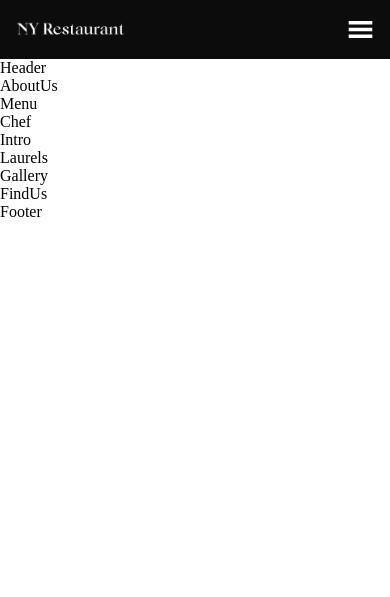
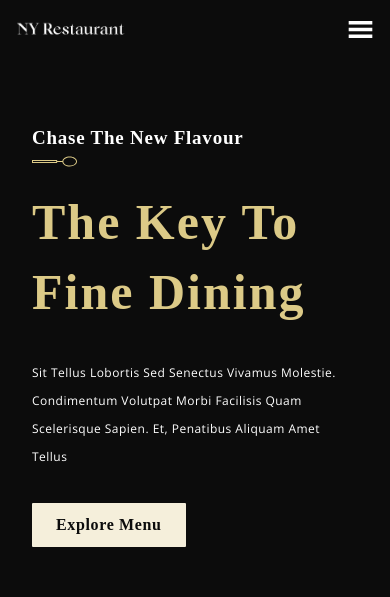
Before and after one commit to y8nesterenko/restaurant, a React (Create React App) app: page / in a window 390 px wide. Shown: the top 597 px of the page. Built offline with nearby package versions, Linux system fonts and the light colour scheme; the HTML template or start-up script is replaced by a standard one; a web font is replaced by a local one.

Commit message:
03 Header done

```diff
--- a/src/components/Header/Header.jsx
+++ b/src/components/Header/Header.jsx
@@ -1,8 +1,29 @@
 import React from 'react';
 import style from './Header.module.scss';
+import SubHeading from '../SubHeading/SubHeading';
+import images from '../../constants/images';
 
 const Header = () => {
-  return <div>Header</div>;
+  return (
+    <div className={style.header + ' ' + 'wrapper sectionPadding'} id='home'>
+      <div className='wrapperInfo'>
+        <SubHeading title='Chase the new flavour' />
+        <h1>The Key To Fine Dining</h1>
+        <p className='p__opensans' style={{ margin: '2rem 0' }}>
+          Sit tellus lobortis sed senectus vivamus molestie. Condimentum
+          volutpat morbi facilisis quam scelerisque sapien. Et, penatibus
+          aliquam amet tellus{' '}
+        </p>
+        <button type='button' className='button'>
+          Explore Menu
+        </button>
+      </div>
+
+      <div className='wrapperImg'>
+        <img src={images.welcome} alt='header_img' />
+      </div>
+    </div>
+  );
 };
 
 export default Header;
--- a/src/components/Header/Header.module.scss
+++ b/src/components/Header/Header.module.scss
@@ -0,0 +1,44 @@
+.header {
+   background-color: var(--color-black);
+
+   h1 {
+      font-family: var(--font-base);
+      color: var(--color-golden);
+      font-weight: 700;
+      letter-spacing: 0.04em;
+      text-transform: capitalize;
+      line-height: 117px;
+      font-size: 90px;
+   }
+
+   .image img {
+      width: 80%;
+   }
+}
+
+@media screen and (min-width: 2000px) {
+   .header h1 {
+       font-size: 180px;
+       line-height: 210px;
+   }
+}
+
+@media screen and (max-width: 1150px) {
+   .header h1 {
+       font-size: 90px;
+   }
+}
+
+@media screen and (max-width: 650px) {
+   .header h1 {
+       font-size: 70px;
+       line-height: 87px;
+   }
+}
+
+@media screen and (max-width: 450px) {
+   .header h1 {
+       font-size: 50px;
+       line-height: 70px;
+   }
+}
--- /dev/null
+++ b/src/components/SubHeading/SubHeading.jsx
@@ -0,0 +1,13 @@
+import React from 'react';
+import images from '../../constants/images';
+
+const SubHeading = ({ title }) => {
+  return (
+    <div style={{ marginBottom: '1rem' }}>
+      <p className='p__cormorant'>{title}</p>
+      <img src={images.spoon} alt='spoon' className='spoon__img' />
+    </div>
+  );
+};
+
+export default SubHeading;
--- a/src/index.css
+++ b/src/index.css
@@ -26,7 +26,7 @@ a {
 
 /*---------------------------APP------------------------*/
 
-.section__padding {
+.sectionPadding {
   padding: 4rem 6rem;
 }
 
@@ -44,15 +44,14 @@ a {
   background-attachment: fixed;
 }
 
-.app__wrapper {
+.wrapper {
   display: flex;
   justify-content: space-between;
   align-items: center;
-
   min-height: 100vh;
 }
 
-.app__wrapper_info {
+.wrapperInfo {
   flex: 1;
   width: 100%;
   display: flex;
@@ -61,27 +60,28 @@ a {
   flex-direction: column;
 }
 
-.app__wrapper_img {
+.wrapperImg {
   flex: 1;
   width: 100%;
   display: flex;
   justify-content: center;
   align-items: center;
-
   margin-left: 2rem;
 }
 
-.app__wrapper_img-reverse {
+.wrapperImg img {
+  width: 80%;
+}
+
+
+.wrapperImgReverse {
   justify-content: flex-start;
   margin-right: 2rem;
 }
 
-.app__wrapper_img img {
-  width: 80%;
-}
 
-.custom__button {
-  background-color: var(--color-crimson);
+.button {
+    background-color: var(--color-crimson);
     color: var(--color-black);
     font-family: var(--font-base);
     font-weight: 700;
@@ -130,7 +130,7 @@ a {
 }
 
 @media screen and (min-width: 2000px) {
-  .custom__button,
+  .button,
   .p__cormorant {
     font-size: 37px;
     line-height: 67px;
@@ -152,31 +152,31 @@ a {
 }
 
 @media screen and (max-width: 1150px) {
-  .app__wrapper {
+  .wrapper {
     flex-direction: column;
   }
 
-  .app__wrapper_img {
+  .wrapperImg {
     margin: 5rem 0 0 0;
   }
 
-  .app__wrapper_img-reverse {
-    margin: 0 0 5rem 0;
+  .wrapperImg img {
+    width: 100%;
   }
 
-  .app__wrapper_img img {
-    width: 100%;
+  .wrapperImgReverse {
+    margin: 0 0 5rem 0;
   }
 }
 
 @media screen and (max-width: 850px) {
-  .section__padding {
+  .sectionPadding {
     padding: 4rem;
   }
 }
 
 @media screen and (max-width: 650px) {
-  .section__padding {
+  .sectionPadding {
     padding: 4rem 2rem;
   }
 
```
